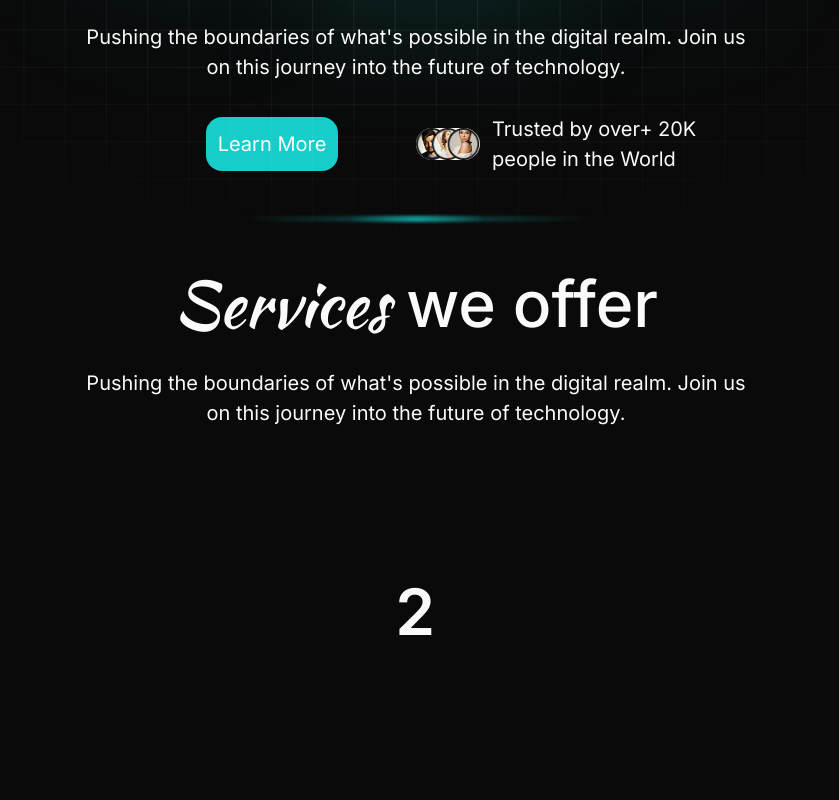
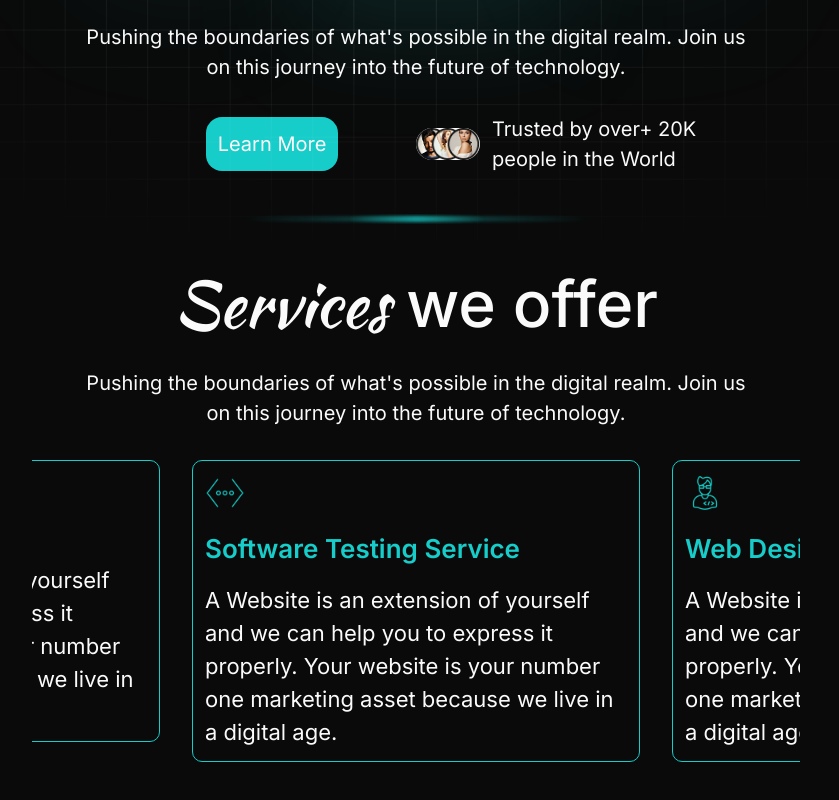
Before and after one commit to Roshen-Perera/ceylon-developers-portfolio, a Next.js app: page / in a window 1280 px wide. Shown: the part 380-1180 px from the top of the page, without its empty margins (224-1063 px from the left). Built offline with nearby package versions, Linux system fonts and the light colour scheme.

Commit message:
Refactor ServiceCarousel to display services with images and descriptions

```diff
--- a/components/serviceCarousel.tsx
+++ b/components/serviceCarousel.tsx
@@ -5,6 +5,7 @@ import { EmblaOptionsType, EmblaCarouselType } from "embla-carousel";
 import { DotButton, useDotButton } from "./EmblaCarouselDotButton";
 import Autoplay from "embla-carousel-autoplay";
 import useEmblaCarousel from "embla-carousel-react";
+import Image from "next/image";
 
 type PropType = {
   slides: number[];
@@ -69,9 +70,22 @@ const ServiceCarousel: React.FC<PropType> = (props) => {
     <section className="embla">
       <div className="embla__viewport" ref={emblaRef}>
         <div className="embla__container">
-          {slides.map((index) => (
+          {services.map((service, index) => (
             <div className="embla__slide" key={index}>
-              <div className="embla__slide__number">{index + 1}</div>
+              <div
+                className="flex flex-col justify border-[#17CDCA] border rounded-lg p-3 gap-4"
+              >
+                <Image
+                  src={service.icon}
+                  alt={service.title}
+                  width={40}
+                  height={40}
+                />
+                <p className="text-[26px] font-semibold text-[#17CDCA]">
+                  {service.title}
+                </p>
+                <p className="text-[22px]">{service.description}</p>
+              </div>
             </div>
           ))}
         </div>
```
